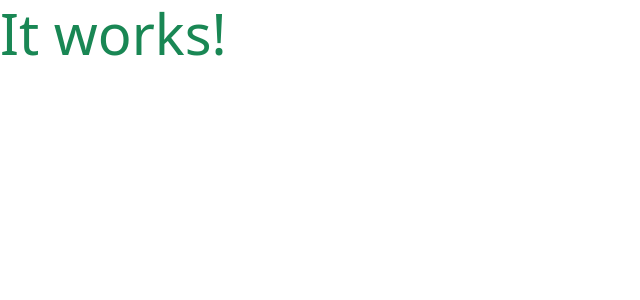
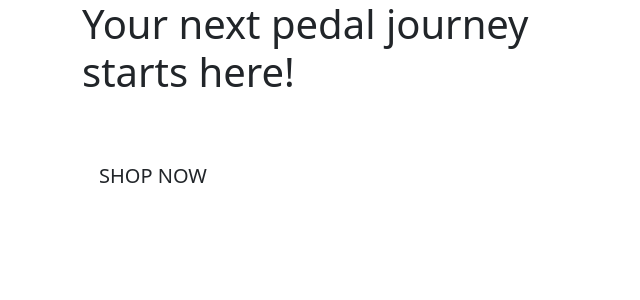
Before and after one commit to l-copeman/bicycle-store, a Django app: page / in a window 1280 px wide. Shown: the top 300 px of the page, without its empty margins (0-640 px from the left). Run offline with Django 3.2, Linux system fonts and the light colour scheme.

Commit message:
BUILD: Add content to homepage

```diff
--- a/home/templates/home/index.html
+++ b/home/templates/home/index.html
@@ -2,5 +2,18 @@
 {% load static %}
 
 {% block content %}
-<h1 class="display-4 text-success">It works!</h1>
+<div class="container h-100">
+    <div class="row h-100">
+        <div class="col-7 col-md-6 my-auto">
+            <h1 class="fs-1 text-black">
+                Your next pedal journey starts here!
+            </h1>
+            <div class="my-5">
+                <h4>
+                    <a href="" class="btn btn-lg text-uppercase py-3">Shop Now</a>
+                </h4>
+            </div>
+        </div>
+    </div>
+</div>
 {% endblock %}
```
